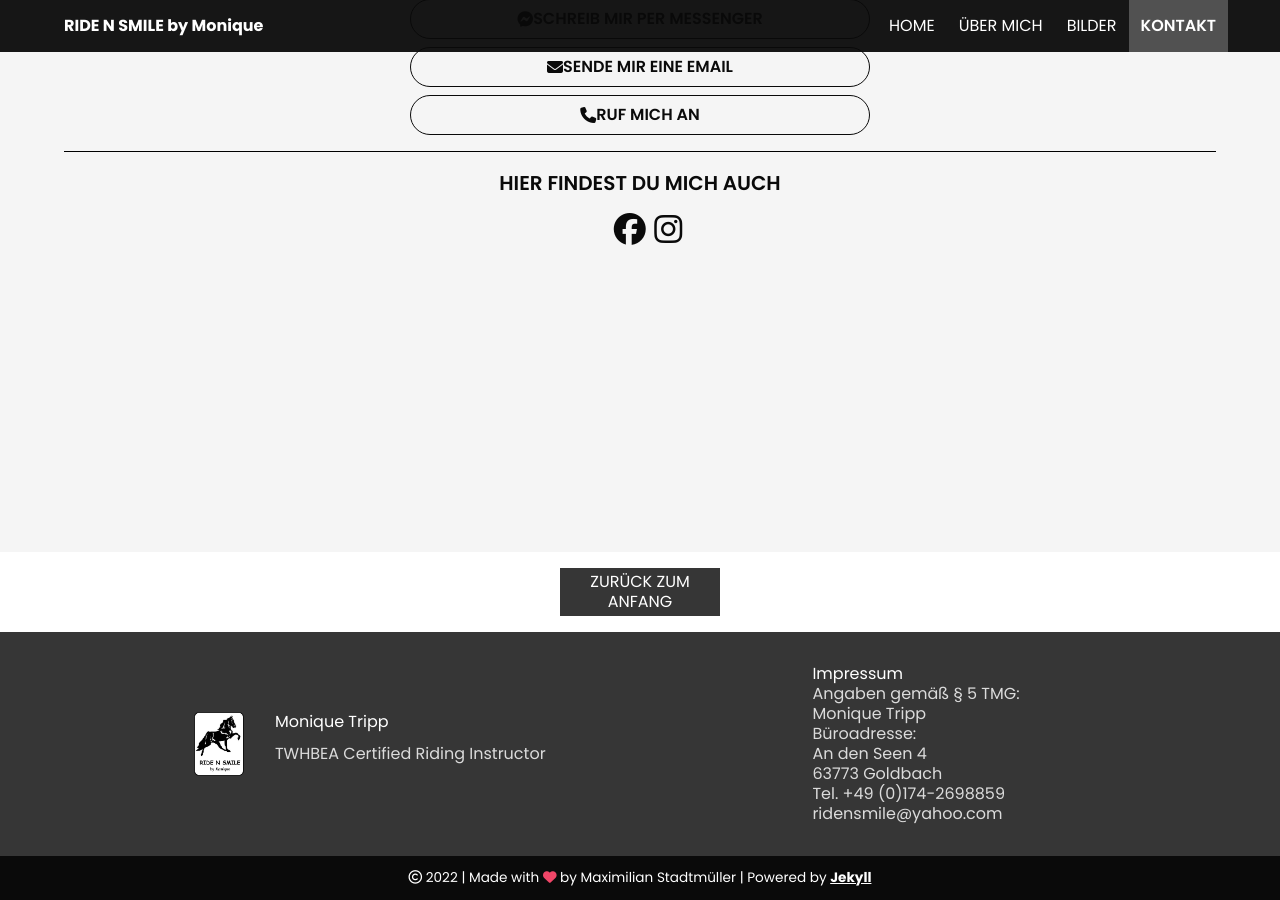
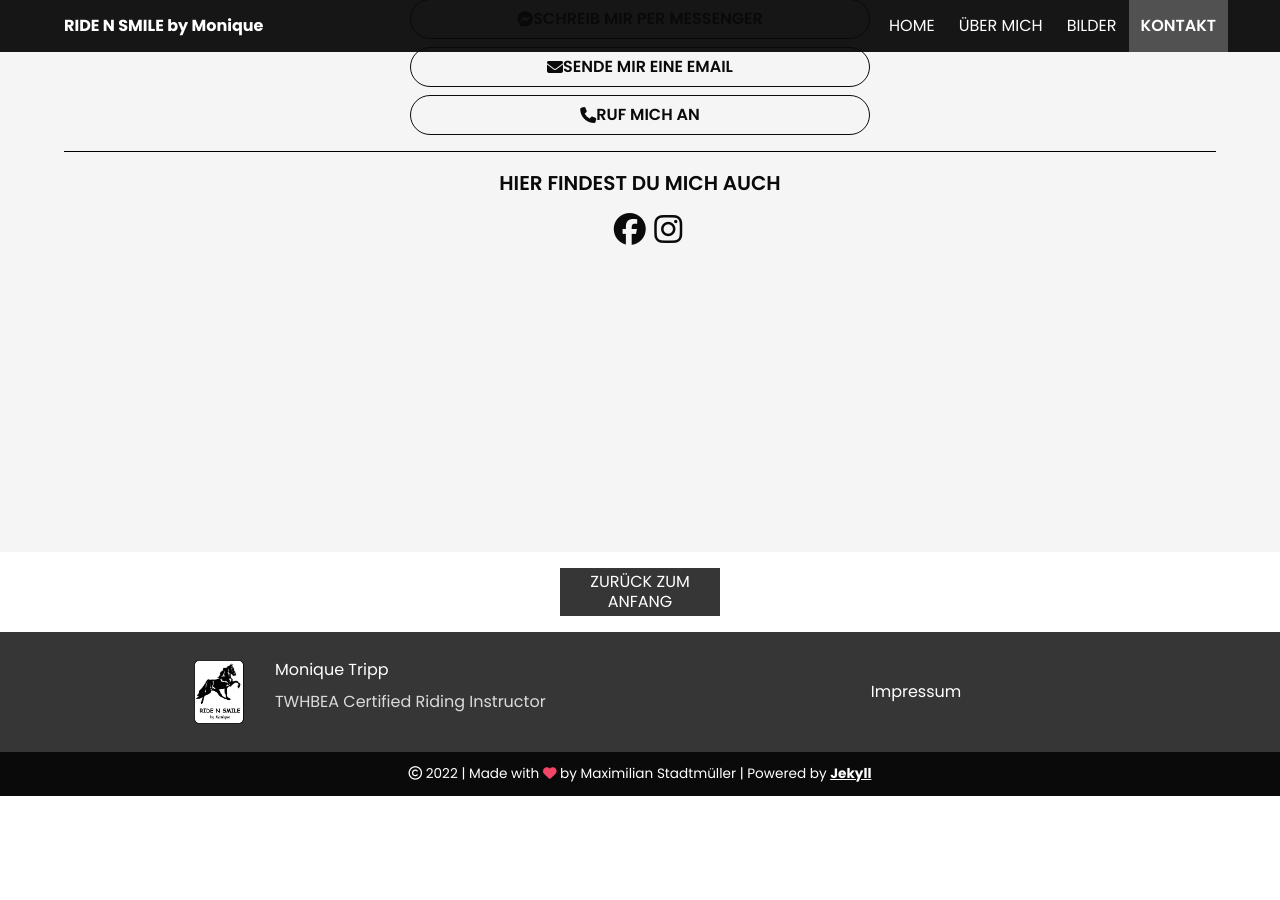
Before and after one commit to staddi99/ridensmile-by-monique, a Jekyll site: the page built from index.md, in a window 1280 px wide and 900 px high, scrolled down 3326 px. Built offline with Jekyll 4.4.1, drawn with Linux system fonts in a browser that asks for light colours; nearby versions of some CDN libraries; after the commit the page ends 4122 px from its top, so only the background shows below that.

Commit message:
💬 Move imprint to own page

```diff
--- a/_config.yml
+++ b/_config.yml
@@ -25,7 +25,6 @@ site-imprint: |
   An den Seen 4<br>
   63773 Goldbach<br>
   Tel. +49 (0)174-2698859<br>
-  <a href="mailto:ridensmile@yahoo.com" class="has-text-grey-lighter" target="_blank" rel="noopener noreferrer">ridensmile@yahoo.com</a>
 # URL for the Image of custom Favicon
 favicon-url:
 
@@ -49,7 +48,7 @@ spotify_username:
 
 # Google Analytics
 google-analytics:
-cliudflareinsights:
+cloudflareinsights:
 
 # Disqus
 disqus-shortname:
@@ -78,7 +77,7 @@ sass:
 
 # Build settings
 plugins:
-  - jekyll-admin
+#  - jekyll-admin
   - jekyll-feed
   - jekyll-sitemap
 
--- a/_includes/footer.html
+++ b/_includes/footer.html
@@ -27,11 +27,7 @@
 
             <!--Imprint Section-->
             <div class="column has-text-white">
-                <h3>Impressum</h3>
-                <div class="has-text-grey-lighter">
-                    <h5>Angaben gemäß § 5 TMG:</h5>
-                    <p>{{site.site-imprint}}</p>
-                </div>
+                <h3><a class="has-text-white" href="{% link imprint.md %}">Impressum</a></h3>
             </div>
         </div>
     </div>
```
Also changed, not shown: _layouts/page.html (+9 -0 lines), imprint.md (added, +8 -0 lines), Gemfile.lock.
